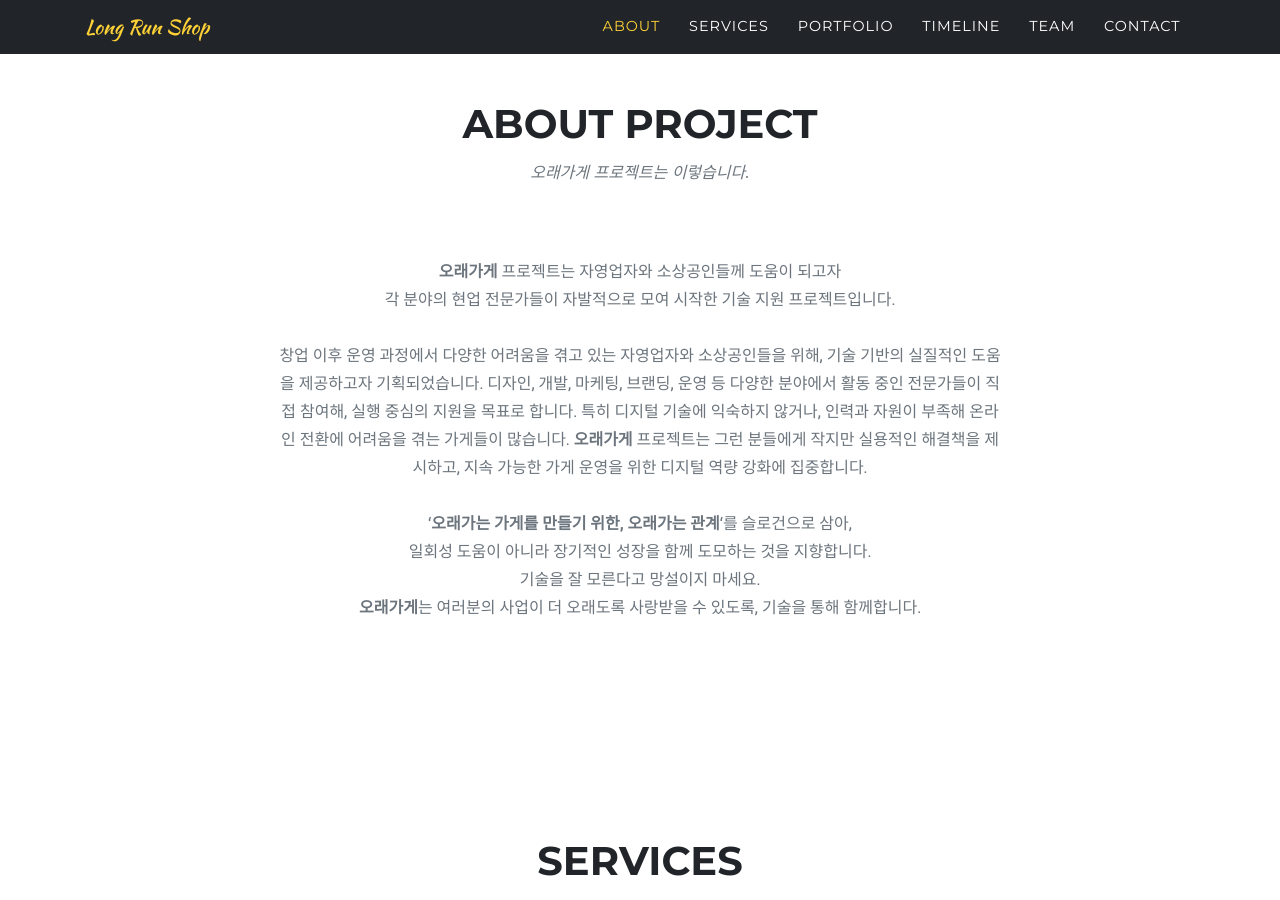
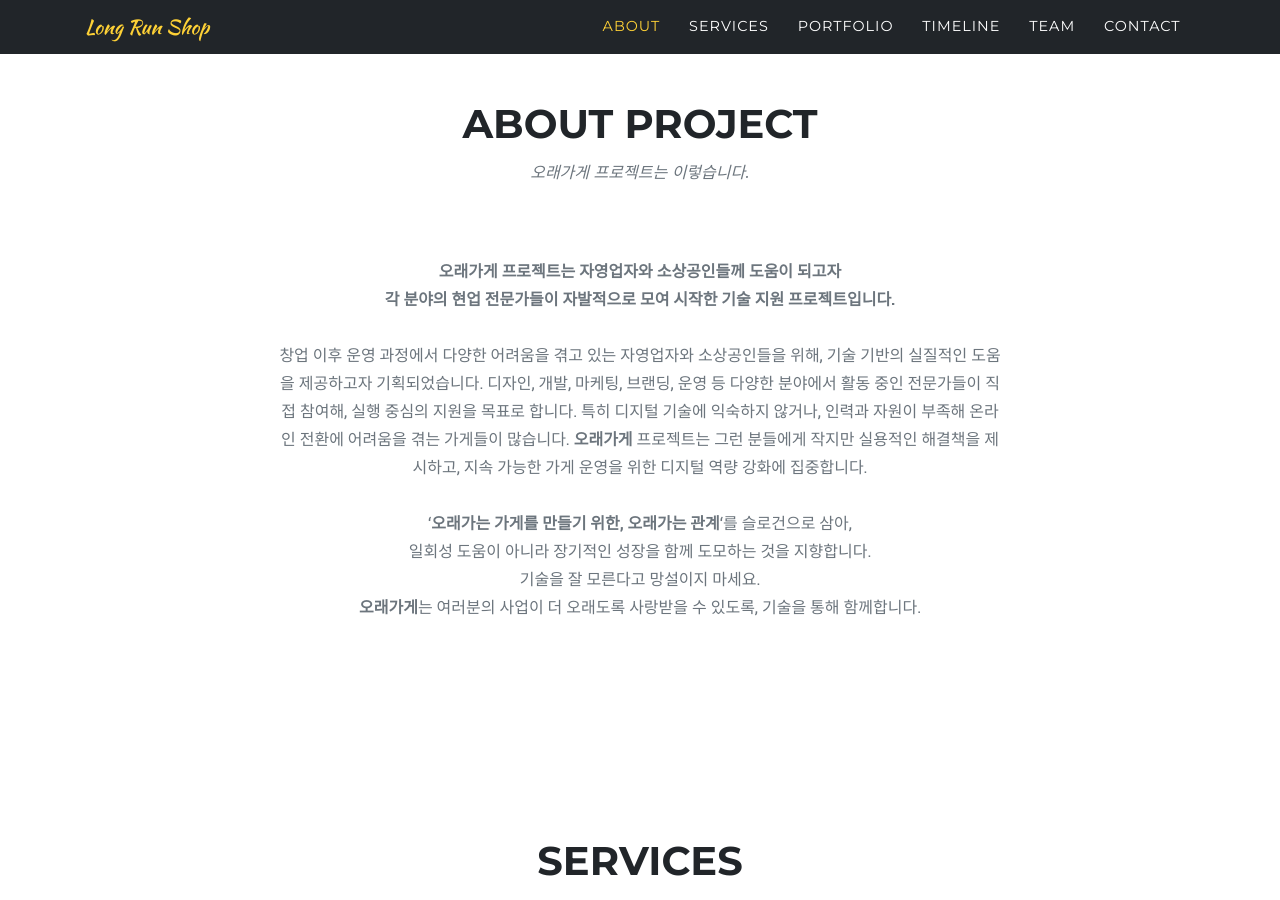
Before and after one commit to WowPeter/long-run-shop, a Jekyll site: the page built from index.md, in a window 1280 px wide and 900 px high, scrolled down 845 px. Built offline with Jekyll 4.4.1, drawn with Linux system fonts in a browser that asks for light colours; some web fonts are replaced.

Commit message:
- building

```diff
--- a/_data/sitetext.yml
+++ b/_data/sitetext.yml
@@ -64,8 +64,8 @@ en: &DEFAULT_EN
   about:
     title: "About Project"
     text: "오래가게 프로젝트는 이렇습니다."
-    body: "**오래가게** 프로젝트는 자영업자와 소상공인들께 도움이 되고자<br>
-    각 분야의 현업 전문가들이 자발적으로 모여 시작한 기술 지원 프로젝트입니다.<br><br>
+    body: "**오래가게 프로젝트는 자영업자와 소상공인들께 도움이 되고자**<br>
+    **각 분야의 현업 전문가들이 자발적으로 모여 시작한 기술 지원 프로젝트입니다.**<br><br>
     창업 이후 운영 과정에서 다양한 어려움을 겪고 있는 자영업자와 소상공인들을 위해, 기술 기반의 실질적인 도움을 제공하고자 기획되었습니다.
     디자인, 개발, 마케팅, 브랜딩, 운영 등 다양한 분야에서 활동 중인 전문가들이 직접 참여해, 실행 중심의 지원을 목표로 합니다.
     특히 디지털 기술에 익숙하지 않거나, 인력과 자원이 부족해 온라인 전환에 어려움을 겪는 가게들이 많습니다.
```
